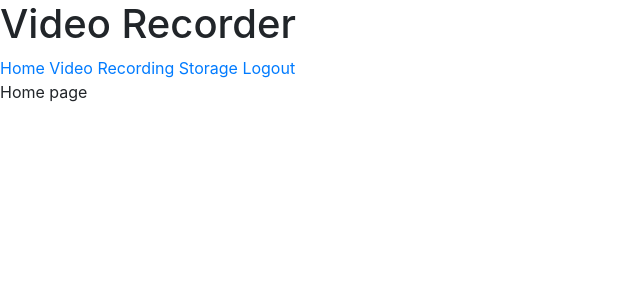
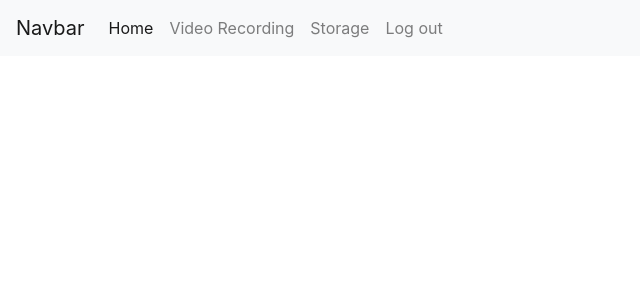
Before and after one commit to Benedek4000/eng130_week4_project, a Flask app: page /nav in a window 1280 px wide. Shown: the top 300 px of the page, without its empty margins (0-640 px from the left). Run offline with Flask 2, Linux system fonts and the light colour scheme; some libraries are stand-ins or nearby versions.

Commit message:
finalised nav bar and started working on video player

```diff
--- a/frontend/templates/index.html
+++ b/frontend/templates/index.html
@@ -1,9 +1,8 @@
 {% extends "navbar.html" %}
 
 {% block head %}
-    <h1>Video Recorder</h1>
+
 {% endblock %}
 
 {% block body %}
-    <p>Home page</p>
 {% endblock %}
--- a/frontend/templates/navbar.html
+++ b/frontend/templates/navbar.html
@@ -18,13 +18,22 @@
     <script src="https://cdnjs.cloudflare.com/ajax/libs/popper.js/1.14.7/umd/popper.min.js" integrity="sha384-UO2eT0CpHqdSJQ6hJty5KVphtPhzWj9WO1clHTMGa3JDZwrnQq4sF86dIHNDz0W1" crossorigin="anonymous"></script>
     <script src="https://stackpath.bootstrapcdn.com/bootstrap/4.3.1/js/bootstrap.min.js" integrity="sha384-JjSmVgyd0p3pXB1rRibZUAYoIIy6OrQ6VrjIEaFf/nJGzIxFDsf4x0xIM+B07jRM" crossorigin="anonymous"></script>
 
-    <div class="topnav">
-        <a class="active" href="{{ url_for('home') }}">Home</a>
-        <a href="{{ url_for('videorec') }}">Video Recording</a>
-        <a href="{{ url_for('storage') }}">Storage</a>
-        <a href="{{ url_for('login') }}">Logout</a>
-    </div>
 
+
+    <nav class="navbar navbar-expand-lg navbar-light bg-light">
+        <a class="navbar-brand" href="{{ url_for('home') }}">Navbar</a>
+        <button class="navbar-toggler" type="button" data-toggle="collapse" data-target="#navbarNavAltMarkup" aria-controls="navbarNavAltMarkup" aria-expanded="false" aria-label="Toggle navigation">
+          <span class="navbar-toggler-icon"></span>
+        </button>
+        <div class="collapse navbar-collapse" id="navbarNavAltMarkup">
+          <div class="navbar-nav">
+            <a class="nav-item nav-link active" href="{{ url_for('home') }}">Home </a>
+            <a class="nav-item nav-link" href="{{ url_for('videorec') }}">Video Recording</a>
+            <a class="nav-item nav-link" href="{{ url_for('storage') }}">Storage</a>
+            <a class="nav-item nav-link" href="{{ url_for('login') }}">Log out</a>
+          </div>
+        </div>
+      </nav>
     {% block body %} {% endblock %}
   </body>
   <script src="../scripts/main.js"></script>
```
Also changed, not shown: frontend/templates/sub_index.html (added), frontend/templates/videoplayer.html (added).
